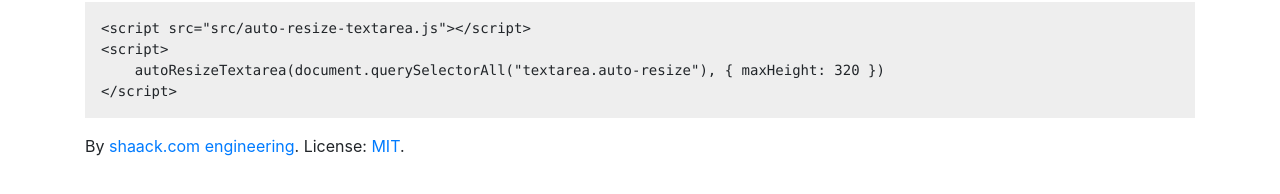
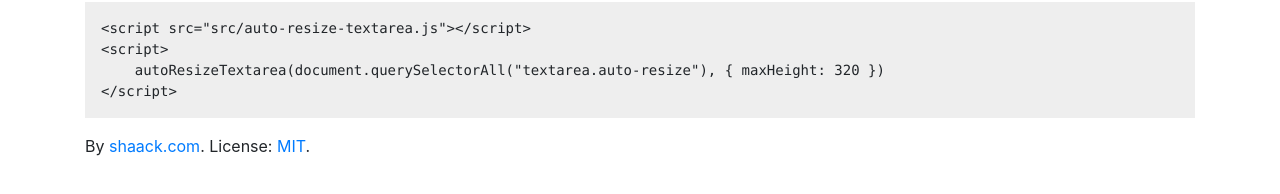
Before and after one commit to shaack/auto-resize-textarea, a website: page index.html in a window 1280 px wide. Shown: the part 1498-1692 px from the top of the page. Drawn offline with nearby package versions, Linux system fonts and the light colour scheme.

Commit message:
Link fix

```diff
--- a/index.html
+++ b/index.html
@@ -74,7 +74,7 @@
     autoResizeTextarea(document.querySelectorAll("textarea.auto-resize"), { maxHeight: 320 })
 &lt;/script>
 </code></pre>
-    By <a href="https://shaack.com/en">shaack.com engineering</a>. License: <a href="LICENSE">MIT</a>.
+    By <a href="https://shaack.com">shaack.com</a>. License: <a href="LICENSE">MIT</a>.
 </div>
 <script src="https://code.jquery.com/jquery-3.3.1.slim.min.js"
         integrity="sha384-q8i/X+965DzO0rT7abK41JStQIAqVgRVzpbzo5smXKp4YfRvH+8abtTE1Pi6jizo"
```
